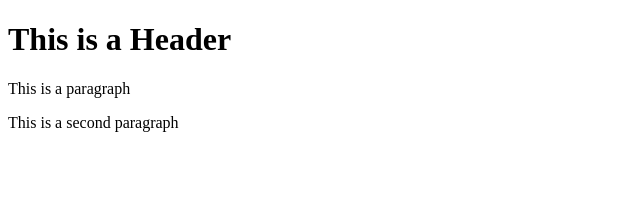
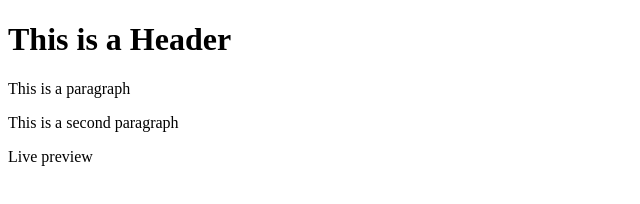
Before and after one commit to vineet36/git-test, a website: page Index.html in a window 1280 px wide. Shown: the full height of the page, 0-640 px from the left. Drawn offline with Linux system fonts and the light colour scheme.

Commit message:
NPM setup done

```diff
--- a/Index.html
+++ b/Index.html
@@ -6,5 +6,6 @@
         <h1>This is a Header</h1>
         <p>This is a paragraph</p>
         <p>This is a second paragraph</p>
+        <p>Live preview</p>
     </body>
 </html>
```
Also changed, not shown: package.json (added, +24 -0 lines), 2 other files.
